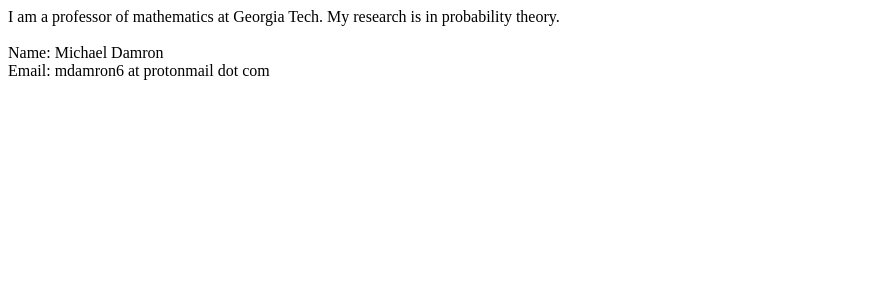
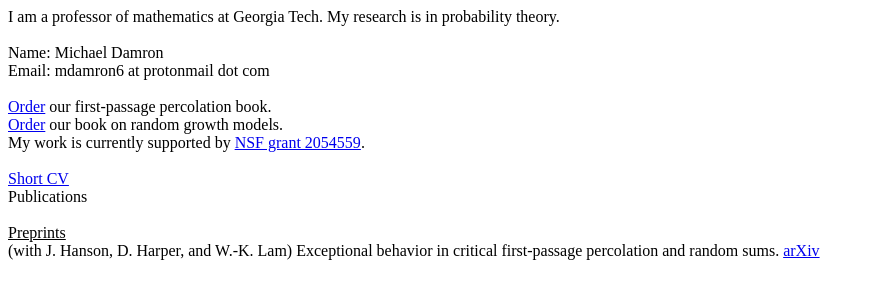
Before and after one commit to mdamron6/mdamron6.github.io, a plain HTML site: page index.html in a window 1280 px wide. Shown: the whole page, without its empty margins (0-874 px from the left). Drawn offline with Linux system fonts and the light colour scheme.

Commit message:
next commit

```diff
--- a/index.html
+++ b/index.html
@@ -6,3 +6,26 @@ I am a professor of mathematics at Georgia Tech. My research is in probability t
 Name: Michael Damron
 <br>
 Email: mdamron6 at protonmail dot com
+
+<br>
+<br>
+
+<a href=https://bookstore.ams.org/ulect-68>Order</a> our first-passage percolation book.
+<br>
+<a href=https://bookstore.ams.org/psapm-75>Order</a> our book on random growth models.
+<br>
+My work is currently supported by <a href=https://nsf.gov/awardsearch/showAward?AWD_ID=2054559>NSF grant 2054559</a>.
+
+<br>
+<br>
+
+<a href=https://michaeldamron.org/cv.html>Short CV</a>
+<br>
+<a htre=https://michaeldamron.org/publications>Publications</a>
+
+<br>
+<br>
+
+<u>Preprints</u>
+<br>
+(with J. Hanson, D. Harper, and W.-K. Lam) Exceptional behavior in critical first-passage percolation and random sums. <a href=https://arxiv.org/abs/2308.10114>arXiv</a>
```
